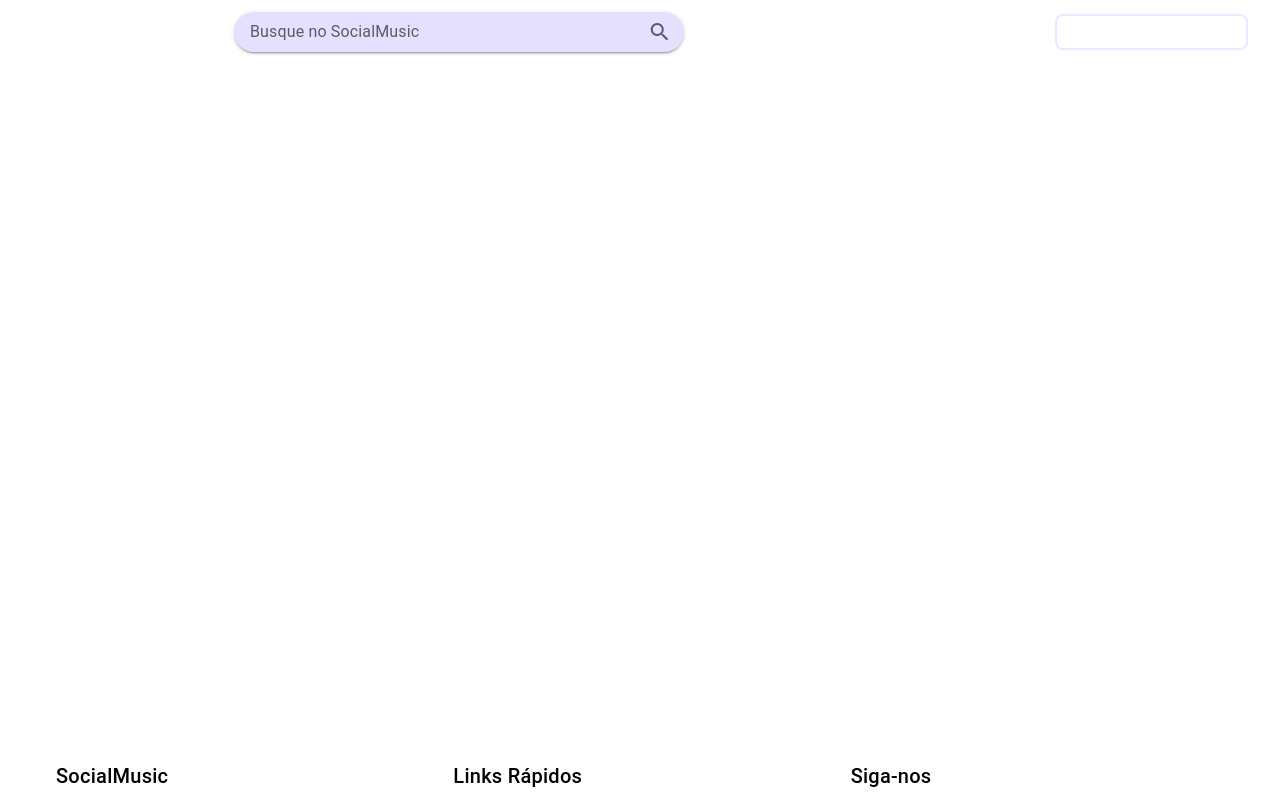
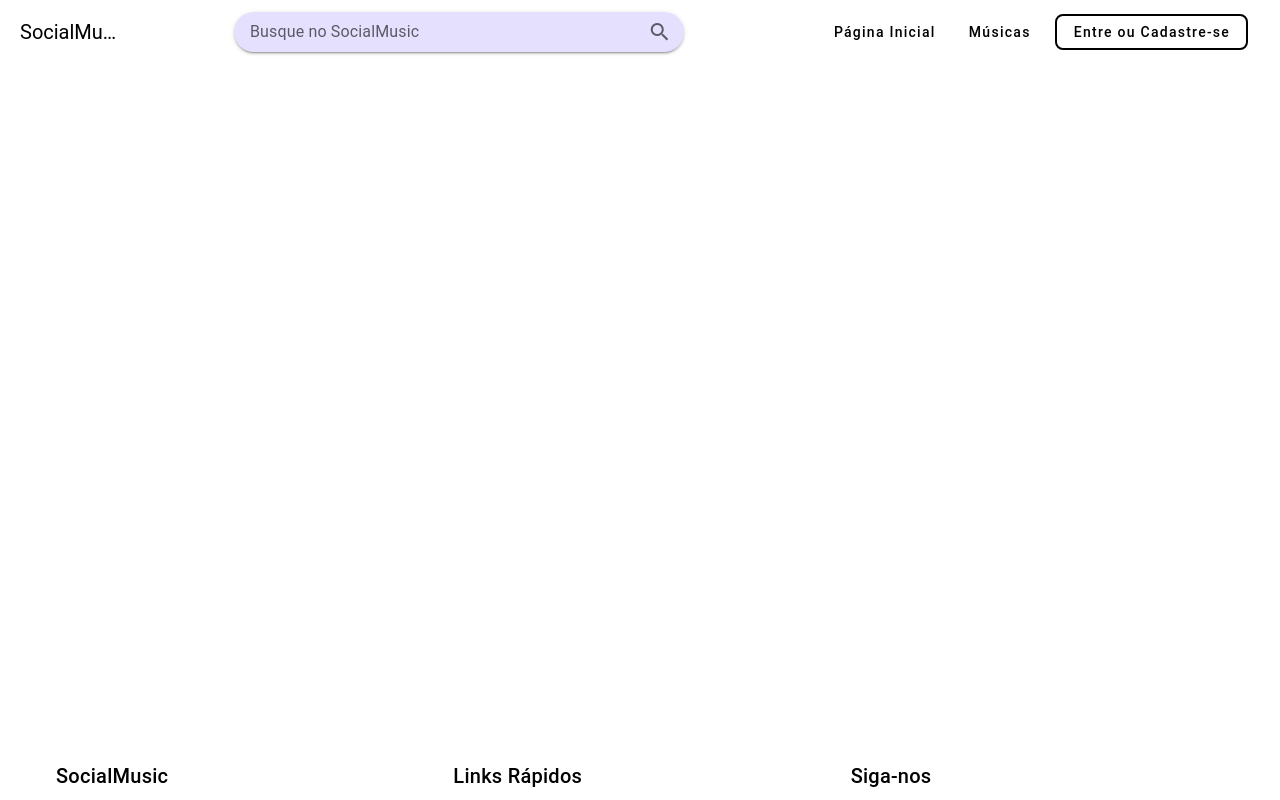
Before and after one commit to brenocoelhos/Frontend-SocialMusic, a Vue app: page /musicas in a window 1280 px wide. Shown: the top 800 px of the page. Built offline with nearby package versions, Linux system fonts and the light colour scheme; a small style sheet from the web is missing.

Commit message:
fix: nav bar

```diff
--- a/src/App.vue
+++ b/src/App.vue
@@ -1,6 +1,6 @@
 <template>
   <v-app>
-    <!-- APP BAR - Ficará em todas as páginas -->
+
     <v-app-bar elevation="0" :style="{ backgroundColor: appBarBackground }" :dark="!isScrolled" class="transition-background" app>
       <v-app-bar-title class="font-weight-normal" :style="{ color: textColor }">SocialMusic</v-app-bar-title>
 
@@ -77,7 +77,7 @@
       </div>
 
       <div v-else class="d-flex align-center ml-4">
-        <span class="text-subtitle-1 mr-4" style="color: #EEE8FF;">Olá, {{ usuario.nome }}!</span>
+        <span class="text-subtitle-1 mr-4" :style="{ color: textColor }" >Olá, {{ usuario.nome }}!</span>
         <v-btn v-if="usuario.perfil === 'admin'" to="/admin" text="Painel Admin" variant="flat" color="error" class="text-none mr-2" rounded="lg"></v-btn>
         <v-btn @click="logout" text="Sair" variant="flat" color="red-lighten-1" class="text-none mr-8 ml-2" rounded="lg"></v-btn>
       </div>
@@ -131,7 +131,6 @@
 
         <v-divider class="my-4"></v-divider>
 
-        <!-- Copyright -->
         <v-row>
           <v-col cols="12" class="text-center">
             <p class="text-body-2 text-grey-darken-1">
@@ -145,63 +144,90 @@
 </template>
 
 <script setup>
-import { ref, reactive, computed, onMounted, onUnmounted } from 'vue';
+import { ref, reactive, computed, onMounted, onUnmounted, watch } from 'vue';
+import { useRoute } from 'vue-router';
 
-// Controle da AppBar
-const appBarBackground = ref('transparent')
-const isScrolled = ref(false)
-const textColor = computed(() => isScrolled.value ? '#000000' : '#FFFFFF')
+const route = useRoute();
+const isHomePage = computed(() => route.path === '/');
 
-// Função para verificar o scroll
+const appBarBackground = computed(() => {
+  if (!isHomePage.value) {
+    return '#FFFFFF';
+  }
+  return isScrolled.value ? '#FFFFFF' : 'transparent';
+});
+
+const isScrolled = ref(false);
+const textColor = computed(() => {
+  if (!isHomePage.value) {
+    return '#000000';
+  }
+  return isScrolled.value ? '#000000' : '#FFFFFF';
+});
+
+
 const handleScroll = () => {
-  const scrollPosition = window.scrollY
-  const popularesSection = document.getElementById('populares')
+  if (!isHomePage.value) {
+    isScrolled.value = true;
+    return;
+  }
+
+  const scrollPosition = window.scrollY;
+  if (scrollPosition < 50) {
+    isScrolled.value = false;
+    return;
+  }
+
+  const popularesSection = document.getElementById('populares');
 
   if (popularesSection) {
-    const sectionTop = popularesSection.offsetTop
-    const threshold = sectionTop - 64
+    const sectionTop = popularesSection.offsetTop;
+    const threshold = sectionTop - 64;
 
-    if (scrollPosition >= threshold) {
-      appBarBackground.value = '#FFFFFF'
-      isScrolled.value = true
-    } else {
-      appBarBackground.value = 'transparent'
-      isScrolled.value = false
-    }
+    isScrolled.value = scrollPosition >= threshold;
   }
-}
+};
+
+watch(isHomePage, (newVal) => {
+  if (newVal) {
+    isScrolled.value = false;
+    setTimeout(() => handleScroll(), 0);
+  } else {
+    isScrolled.value = true;
+  }
+});
 
 // Inicializa e limpa os event listeners
 onMounted(() => {
-  handleScroll()
-  window.addEventListener('scroll', handleScroll)
+  handleScroll();
+  window.addEventListener('scroll', handleScroll);
 
   // Verifica se já existe uma sessão
   const usuarioSalvo = localStorage.getItem('usuario');
   if (usuarioSalvo) {
     usuario.value = JSON.parse(usuarioSalvo);
   }
-})
+});
 
 onUnmounted(() => {
-  window.removeEventListener('scroll', handleScroll)
-})
+  window.removeEventListener('scroll', handleScroll);
+});
 
 // --- GERENCIAMENTO DE ESTADO E SESSÃO ---
 const usuario = ref(null);
 
 // --- CONTROLE DO FORMULÁRIO ---
-const dialog = ref(false)
-const form = ref(null)
-const loading = ref(false)
-const view = ref('login')
+const dialog = ref(false);
+const form = ref(null);
+const loading = ref(false);
+const view = ref('login');
 
 const formData = reactive({
   nome: '',
   email: '',
   password: '',
   confirmPassword: ''
-})
+});
 
 const rules = {
   required: [
@@ -214,20 +240,20 @@ const rules = {
   passwordMatch: [
     v => v === formData.password || 'As senhas não conferem.',
   ]
-}
+};
 
 function changeView(newView) {
-  view.value = newView
-  form.value.resetValidation()
+  view.value = newView;
+  form.value.resetValidation();
 }
 
 function closeDialog() {
-  dialog.value = false
+  dialog.value = false;
   setTimeout(() => {
-    view.value = 'login'
-    form.value.reset()
-    form.value.resetValidation()
-  }, 300)
+    view.value = 'login';
+    form.value.reset();
+    form.value.resetValidation();
+  }, 300);
 }
 
 // --- FUNÇÃO DE LOGOUT ---
@@ -247,10 +273,10 @@ async function logout() {
 
 // --- LÓGICA DE SUBMISSÃO ---
 async function submitForm() {
-  const { valid } = await form.value.validate()
-  if (!valid) return
+  const { valid } = await form.value.validate();
+  if (!valid) return;
 
-  loading.value = true
+  loading.value = true;
 
   try {
     if (view.value === 'register') {
--- a/src/pages/index.vue
+++ b/src/pages/index.vue
@@ -1,6 +1,5 @@
 <template>
   <div>
-    <!-- HERO SECTION -->
     <v-img :src="fundoUrl" cover height="85vh">
       <div class="fill-height" style="background-color: rgba(0, 0, 0, 0.5);">
         <v-container id="intro" class="fill-height">
@@ -19,7 +18,7 @@
       </div>
     </v-img>
 
-    <!-- SEÇÃO DE POPULARES -->
+
     <div id="populares" style="background-color: #f8f9fa;">
       <v-container>
         <h2 class="text-h4 font-weight-bold my-8 text-grey-darken-3">Populares essa semana - Spotify</h2>
```
